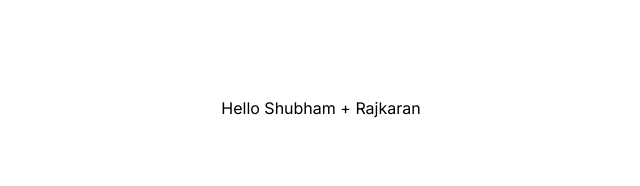
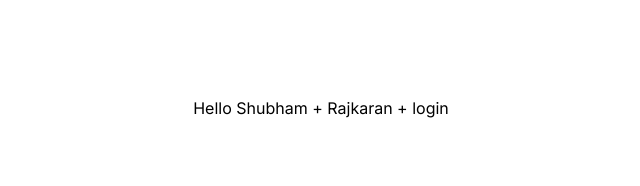
Before and after one commit to Shubhamsagar07/dern.dev, a Next.js app: page / in a window 1280 px wide. Shown: the top 186 px of the page, without its empty margins (319-959 px from the left). Built offline with nearby package versions, Linux system fonts and the light colour scheme.

Commit message:
test: added +login to app/page.js

```diff
--- a/app/page.js
+++ b/app/page.js
@@ -3,7 +3,7 @@ import Image from 'next/image'
 export default function Home() {
   return (
     <main className="flex min-h-screen flex-col items-center justify-between p-24">
-      <p>Hello Shubham + Rajkaran</p>
+      <p>Hello Shubham + Rajkaran + login</p>
     </main>
   )
 }
```
